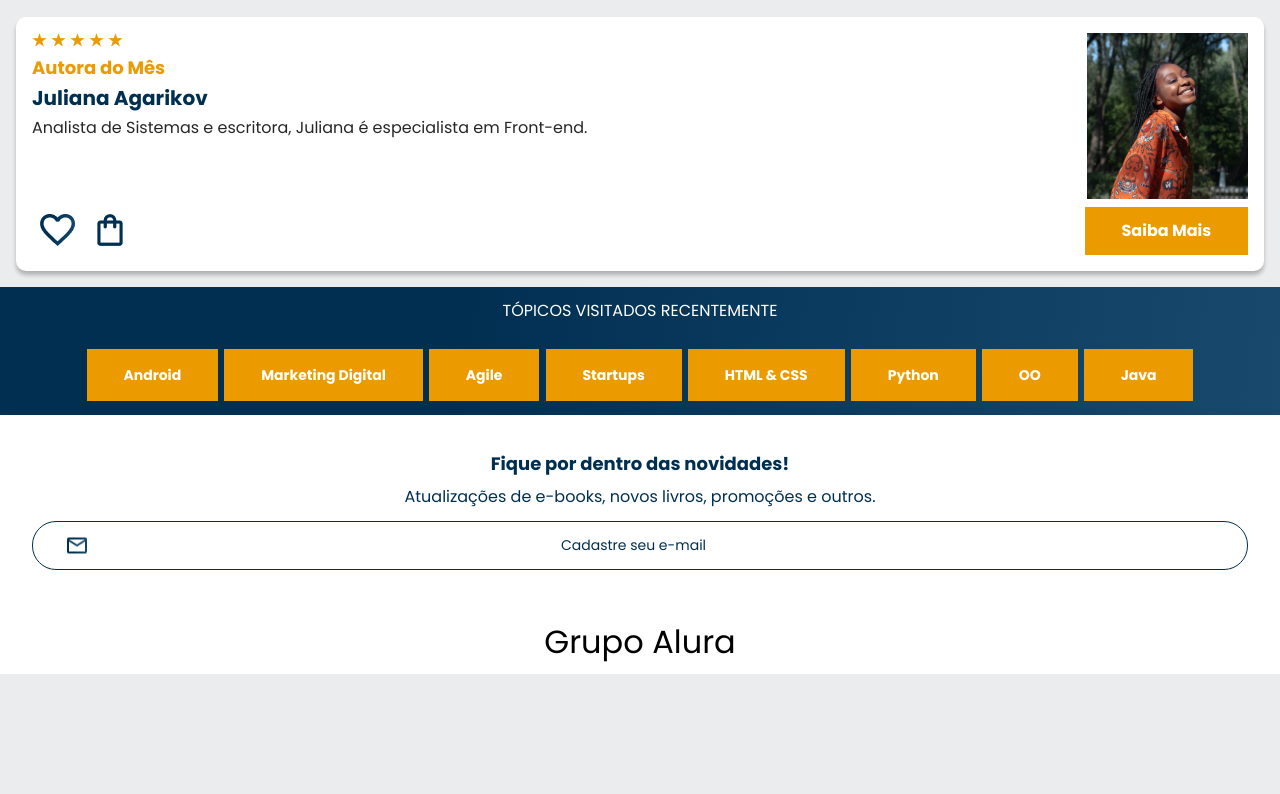
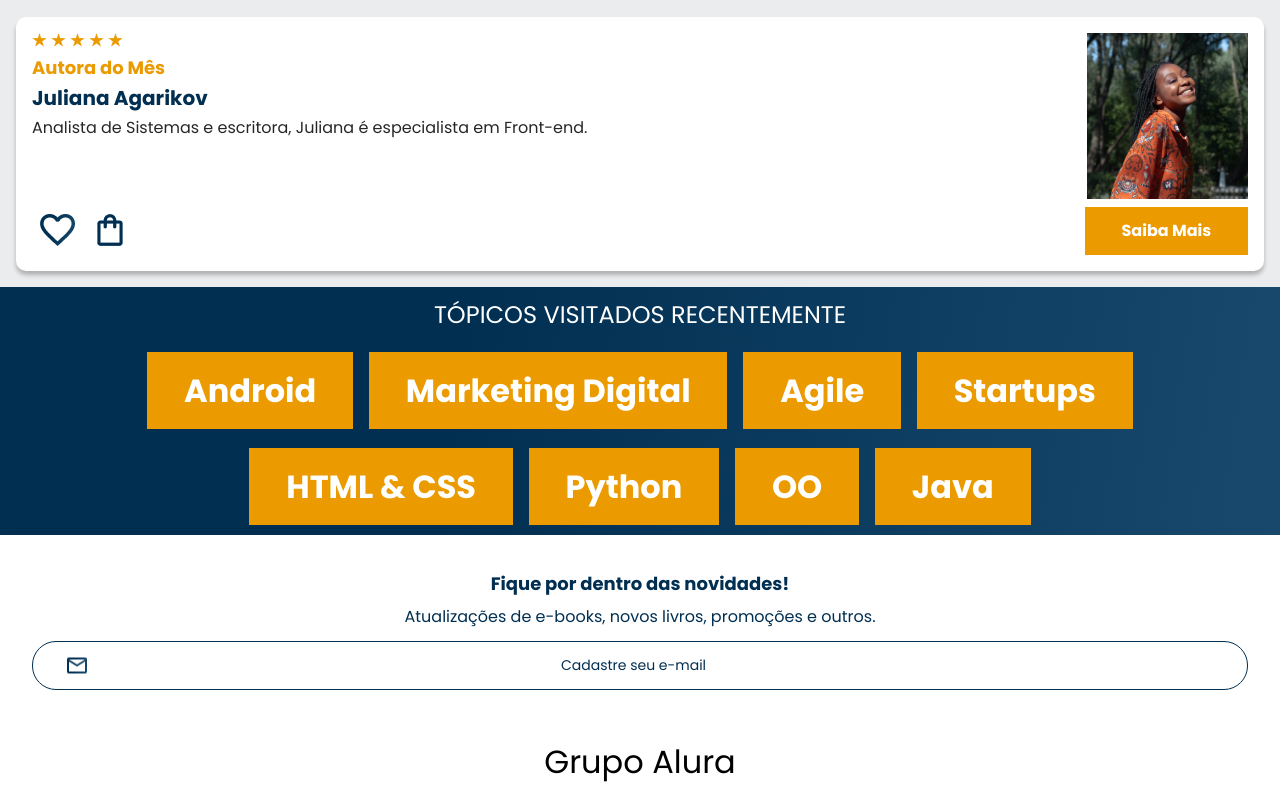
Before and after one commit to ViniCellist/Alura-Book-Mobile, a plain HTML site: page index.html in a window 1280 px wide. Shown: the part 1899-2693 px from the top of the page. Before the commit the page ends 2573 px from the top, so only its background shows below. Drawn offline with nearby package versions, Linux system fonts and the light colour scheme.

Commit message:
feat: table media

```diff
--- a/css/topics.css
+++ b/css/topics.css
@@ -22,3 +22,14 @@
 .topics__link {
     font-size: 0.875rem;
 }
+
+@media screen and (min-width: 1024px) {
+    .topics__title {
+        font-size: 1.5rem;
+    }
+
+    .topics__link {
+        font-size: 2rem;
+        margin: 0.3rem;
+    }
+}
```
